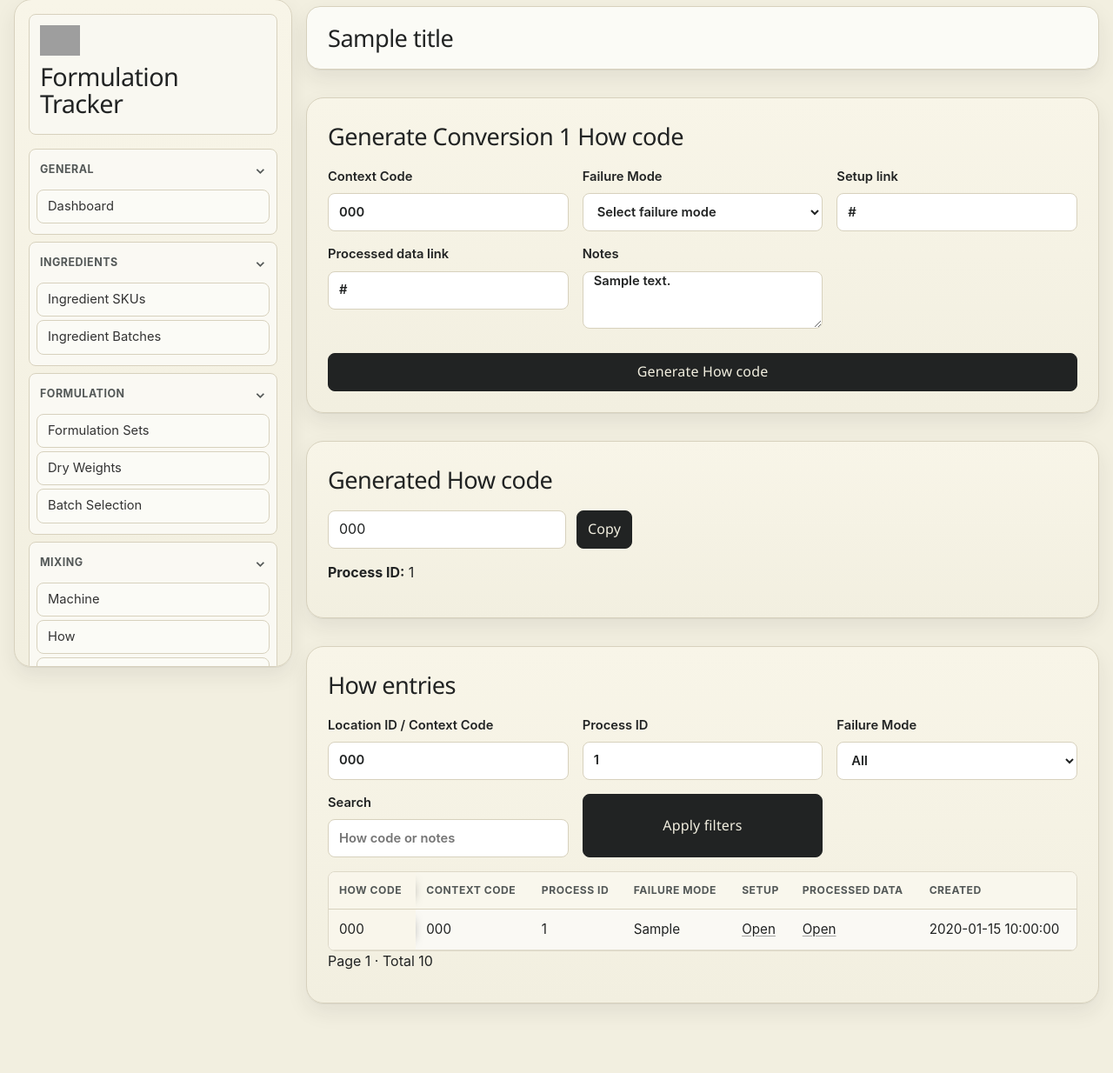
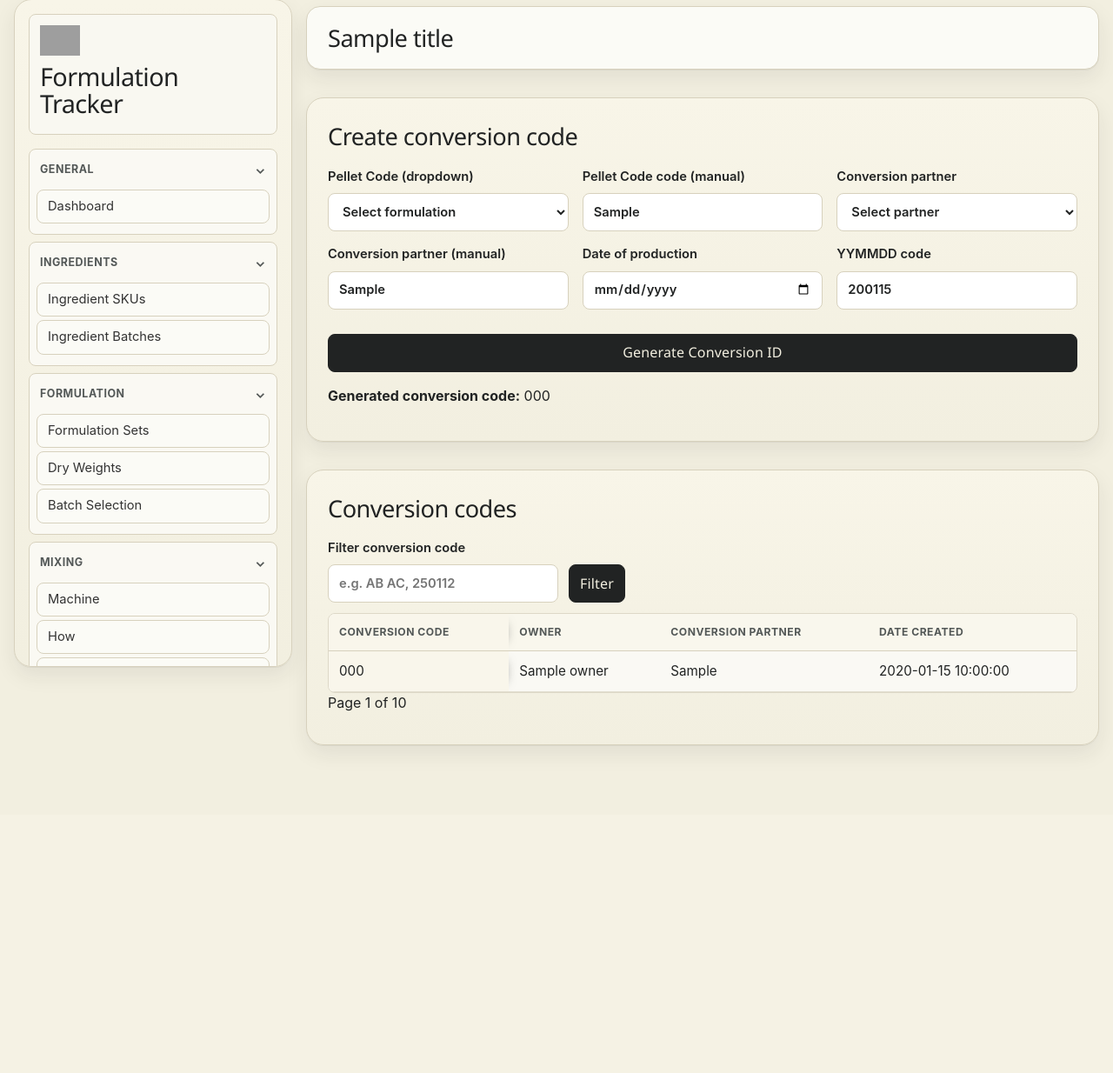
Before and after one commit to callum-afk/formulation_tracker, a Python web app: template app/web/templates/conversion1_how.html in a window 1280 px wide. Shown: the part 17-1251 px from the top of the page at 87% size. After the commit the page ends 883 px from the top, so only its background shows below. Run offline with Jinja, Linux system fonts and the light colour scheme; the template is opened without the code that fills it: most values are stand-ins (such as "Sample title", 1, 10 or a date in 2020); grey boxes are pictures that could not be loaded.

Commit message:
Redesign Conversion 1 page to match machine workflow

```diff
--- a/app/web/templates/conversion1_how.html
+++ b/app/web/templates/conversion1_how.html
@@ -1,9 +1,10 @@
 {% extends "base.html" %}
 {% block content %}
-<!-- Conversion 1 how workflow mints process codes from existing context codes and stores process metadata. -->
+<!-- Conversion 1 page mirrors Mixing Machine layout while generating conversion codes from pellet IDs. -->
 <section class="panel">
-  <h2>Generate Conversion 1 How code</h2>
-  <!-- Display friendly validation messages when submit payload is incomplete or invalid. -->
+  <!-- Create form heading aligns with requested Conversion 1 naming. -->
+  <h2>Create conversion code</h2>
+  <!-- Display server-side validation feedback for invalid or missing codes. -->
   {% if errors %}
   <div class="form-errors">
     {% for error in errors %}
@@ -11,104 +12,103 @@
     {% endfor %}
   </div>
   {% endif %}
-  <!-- How creation form accepts context code plus optional processing metadata fields. -->
+  <!-- Conversion form supports dropdown selection or manual entry for persisted code values. -->
   <form method="post" class="form-stack">
     <div class="grid">
-      <!-- Context code input should receive a value generated from the Conversion 1 Context page. -->
-      <label>Context Code
-        <input name="context_code" required value="{{ form_data.context_code if form_data else '' }}" />
-      </label>
-      <!-- Failure mode dropdown shares the same controlled vocabulary as pellet bag workflows. -->
-      <label>Failure Mode
-        <select name="failure_mode">
-          <option value="">Select failure mode</option>
-          {% for mode in failure_modes %}
-          <option value="{{ mode }}" {% if form_data and form_data.failure_mode == mode %}selected{% endif %}>{{ mode }}</option>
+      <!-- Pellet code dropdown lets users choose an existing pellet ID directly. -->
+      <label>Pellet Code (dropdown)
+        <select name="pellet_code_select">
+          <option value="">Select formulation</option>
+          {% for pellet_code in pellet_codes %}
+          <option value="{{ pellet_code }}" {% if form_data and form_data.pellet_code_select == pellet_code %}selected{% endif %}>{{ pellet_code }}</option>
           {% endfor %}
         </select>
       </label>
-      <!-- Setup link stores a Google Drive URL and is rendered as a clickable link in the table below. -->
-      <label>Setup link
-        <input name="setup_link" type="url" placeholder="https://..." value="{{ form_data.setup_link if form_data else '' }}" />
+      <!-- Manual pellet code field allows paste-entry while still validating existence server-side. -->
+      <label>Pellet Code code (manual)
+        <input name="pellet_code_manual" placeholder="AB AB AC" value="{{ form_data.pellet_code_manual if form_data else '' }}" list="conversion1-pellet-code-options" />
       </label>
-      <!-- Processed data link stores a Google Drive URL and is rendered as a clickable link in the table below. -->
-      <label>Processed data link
-        <input name="processed_data_link" type="url" placeholder="https://..." value="{{ form_data.processed_data_link if form_data else '' }}" />
+      <!-- One combined conversion partner box shows BF-format label: partner name followed by machine. -->
+      <label>Conversion partner
+        <select name="conversion_partner_key" required>
+          <option value="">Select partner</option>
+          {% for option in partner_machine_options %}
+          <option value="{{ option.key }}" {% if form_data and form_data.conversion_partner_key == option.key %}selected{% endif %}>{{ option.label }}</option>
+          {% endfor %}
+        </select>
       </label>
-      <!-- Optional notes field captures additional operator metadata for each processing run. -->
-      <label>Notes
-        <textarea name="notes" rows="3">{{ form_data.notes if form_data else '' }}</textarea>
+      <!-- Optional manual partner-machine entry supports paste workflow with strict existence validation. -->
+      <label>Conversion partner (manual)
+        <input name="conversion_partner_manual" placeholder="Partner - Machine" value="{{ form_data.conversion_partner_manual if form_data else '' }}" list="conversion1-partner-machine-options" />
+      </label>
+      <!-- Calendar date input captures production date and backend converts it to YYMMDD code token. -->
+      <label>Date of production
+        <input type="date" name="production_date" required value="{{ form_data.production_date if form_data else '' }}" />
+      </label>
+      <!-- Static placeholder matches mockup visual while date token is derived from chosen calendar date. -->
+      <label>YYMMDD code
+        <input readonly value="{{ form_data.production_date[2:4] ~ form_data.production_date[5:7] ~ form_data.production_date[8:10] if form_data and form_data.production_date else '' }}" placeholder="240827" />
       </label>
     </div>
-    <!-- Submit button mints the next AB-style process code and stores a conversion-how row. -->
-    <button type="submit">Generate How code</button>
+    <!-- Submit button generates the next conversion code after validating provided values exist. -->
+    <button type="submit">Generate Conversion ID</button>
   </form>
+  <!-- Hidden datalist supplies autocomplete choices for manual pellet code entry. -->
+  <datalist id="conversion1-pellet-code-options">
+    {% for pellet_code in pellet_codes %}
+    <option value="{{ pellet_code }}"></option>
+    {% endfor %}
+  </datalist>
+  <!-- Hidden datalist supplies autocomplete choices for manual partner-machine entry. -->
+  <datalist id="conversion1-partner-machine-options">
+    {% for label in partner_machine_labels %}
+    <option value="{{ label }}"></option>
+    {% endfor %}
+  </datalist>
+  <!-- Success output provides one-click copy for the generated conversion code. -->
+  {% if result %}
+  <p id="location-code-output"><strong>Generated conversion code:</strong> {{ result.how_code }}</p>
+  {% endif %}
 </section>
 
-<!-- Success panel surfaces generated immutable code identifiers after a save. -->
-{% if result %}
+<!-- Conversion code table mirrors Machine page list section with filter and pagination controls. -->
 <section class="panel">
-  <h2>Generated How code</h2>
-  <div class="inline-actions">
-    <input id="conversion1-how-code" readonly value="{{ result.how_code }}" />
-    <button type="button" onclick="navigator.clipboard.writeText(document.getElementById('conversion1-how-code').value)">Copy</button>
-  </div>
-  <p><strong>Process ID:</strong> {{ result.process_id }}</p>
-</section>
-{% endif %}
-
-<!-- Search and filter form narrows conversion-how table results with server-side pagination. -->
-<section class="panel">
-  <h2>How entries</h2>
-  <form method="get" class="grid">
-    <label>Location ID / Context Code
-      <input name="context_code" value="{{ filters.context_code }}" />
-    </label>
-    <label>Process ID
-      <input name="process_id" value="{{ filters.process_id }}" />
-    </label>
-    <label>Failure Mode
-      <select name="failure_mode">
-        <option value="">All</option>
-        {% for mode in failure_modes %}
-        <option value="{{ mode }}" {% if filters.failure_mode == mode %}selected{% endif %}>{{ mode }}</option>
-        {% endfor %}
-      </select>
-    </label>
-    <label>Search
-      <input name="search" value="{{ filters.search }}" placeholder="How code or notes" />
-    </label>
-    <button type="submit">Apply filters</button>
+  <h2>Conversion codes</h2>
+  <!-- Filter form narrows table rows by matching generated conversion code text. -->
+  <form method="get" class="inline-actions">
+    <label>Filter conversion code <input name="q" value="{{ filters.q }}" placeholder="e.g. AB AC, 250112" /></label>
+    <button type="submit">Filter</button>
   </form>
-
-  <!-- Result table renders stored rows and URL fields as clickable outbound links. -->
   <table>
-    <thead><tr><th>How code</th><th>Context code</th><th>Process ID</th><th>Failure mode</th><th>Setup</th><th>Processed data</th><th>Created</th></tr></thead>
+    <thead>
+      <tr>
+        <th>Conversion code</th>
+        <th>Owner</th>
+        <th>Conversion partner</th>
+        <th>Date created</th>
+      </tr>
+    </thead>
     <tbody>
       {% for row in rows %}
       <tr>
-        <td>{{ row.how_code }}</td>
-        <td>{{ row.context_code }}</td>
-        <td>{{ row.process_id }}</td>
-        <td>{{ row.failure_mode or '' }}</td>
-        <td>{% if row.setup_link %}<a href="{{ row.setup_link }}" target="_blank" rel="noopener">Open</a>{% endif %}</td>
-        <td>{% if row.processed_data_link %}<a href="{{ row.processed_data_link }}" target="_blank" rel="noopener">Open</a>{% endif %}</td>
+        <td>{{ row.conversion_code }}</td>
+        <td>{{ row.owner }}</td>
+        <td>{{ row.conversion_partner }}</td>
         <td>{{ row.created_at }}</td>
       </tr>
       {% else %}
-      <tr><td colspan="7">No entries found.</td></tr>
+      <tr><td colspan="4">No conversion codes loaded.</td></tr>
       {% endfor %}
     </tbody>
   </table>
-
-  <!-- Simple previous/next controls preserve active filters through query parameters. -->
+  <!-- Pagination links preserve active filter query while moving through server-side pages. -->
   <div class="inline-actions">
     {% if pagination.has_prev %}
-    <a href="/conversion1/how?page={{ pagination.page - 1 }}&page_size={{ pagination.page_size }}&context_code={{ filters.context_code | urlencode }}&process_id={{ filters.process_id | urlencode }}&failure_mode={{ filters.failure_mode | urlencode }}&search={{ filters.search | urlencode }}">Previous</a>
+    <a href="/conversion1/how?page={{ pagination.page - 1 }}&page_size={{ pagination.page_size }}&q={{ filters.q | urlencode }}">Previous</a>
     {% endif %}
-    <span>Page {{ pagination.page }} · Total {{ pagination.total }}</span>
+    <span>Page {{ pagination.page }} of {{ ((pagination.total + pagination.page_size - 1) // pagination.page_size) if pagination.total else 1 }}</span>
     {% if pagination.has_next %}
-    <a href="/conversion1/how?page={{ pagination.page + 1 }}&page_size={{ pagination.page_size }}&context_code={{ filters.context_code | urlencode }}&process_id={{ filters.process_id | urlencode }}&failure_mode={{ filters.failure_mode | urlencode }}&search={{ filters.search | urlencode }}">Next</a>
+    <a href="/conversion1/how?page={{ pagination.page + 1 }}&page_size={{ pagination.page_size }}&q={{ filters.q | urlencode }}">Next</a>
     {% endif %}
   </div>
 </section>
```
Also changed, not shown: app/services/bigquery_service.py (+47 -0 lines), app/web/routes.py (+102 -56 lines).
